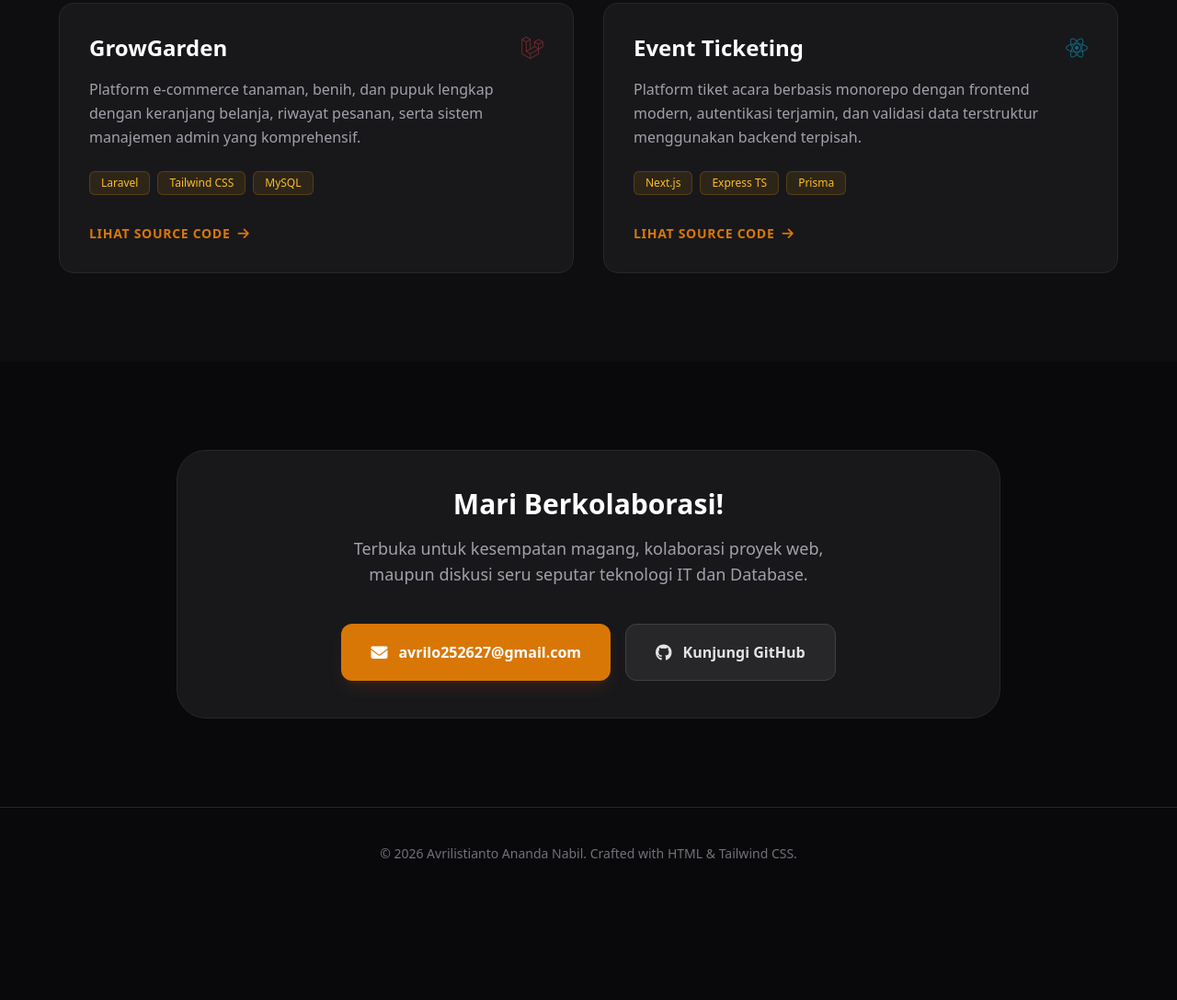
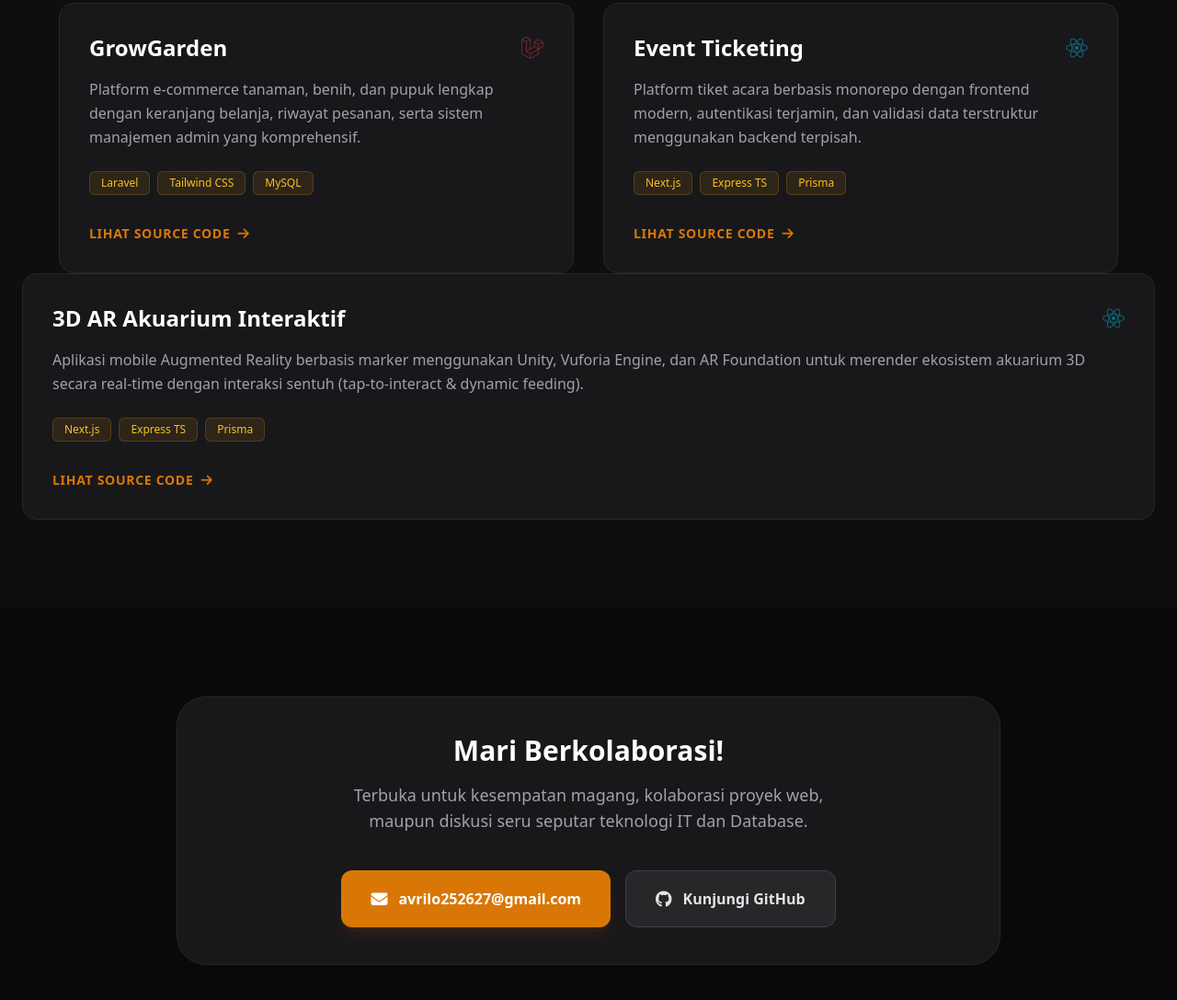
Before and after one commit to Avrlst/web-porto-Avrilistianto, a plain HTML site: page index.html in a window 1280 px wide. Shown: the part 1826-2913 px from the top of the page at 92% size. Before the commit the page ends 2804 px from the top, so only its background shows below. Drawn offline with nearby package versions, Linux system fonts and the light colour scheme.

Commit message:
update tampilan

```diff
--- a/index.html
+++ b/index.html
@@ -199,7 +199,28 @@
                 </div>
             </div>
         </div>
+        <div class="bg-cardbg rounded-2xl p-8 border border-zinc-800 flex flex-col justify-between group hover:border-primary/50 transition duration-300">
+                    <div>
+                        <div class="flex justify-between items-start mb-4">
+                            <h3 class="text-2xl font-bold text-white group-hover:text-primary transition">3D AR Akuarium Interaktif</h3>
+                            <i class="fab fa-react text-2xl text-cyan-500/50"></i>
+                        </div>
+                        <p class="text-zinc-400 text-base mb-6 leading-relaxed">Aplikasi mobile Augmented Reality berbasis marker menggunakan Unity, Vuforia Engine, dan AR Foundation untuk merender ekosistem akuarium 3D secara real-time dengan interaksi sentuh (tap-to-interact & dynamic feeding).</p>
+                        <div class="flex flex-wrap gap-2 mb-8">
+                            <span class="text-xs px-3 py-1 bg-amber-500/10 text-amber-400 rounded-md border border-amber-500/20">Next.js</span>
+                            <span class="text-xs px-3 py-1 bg-amber-500/10 text-amber-400 rounded-md border border-amber-500/20">Express TS</span>
+                            <span class="text-xs px-3 py-1 bg-amber-500/10 text-amber-400 rounded-md border border-amber-500/20">Prisma</span>
+                        </div>
+                    </div>
+                    <a href="https://github.com/Avrlst" target="_blank" class="inline-flex items-center gap-2 text-primary hover:text-primaryHover text-sm font-bold uppercase tracking-wider">
+                        Lihat Source Code <i class="fas fa-arrow-right"></i>
+                    </a>
+                </div>
+            </div>
+        </div>
     </section>
+
+
 
     <!-- Contact Section -->
     <section id="contact" class="py-24 px-6">
```
